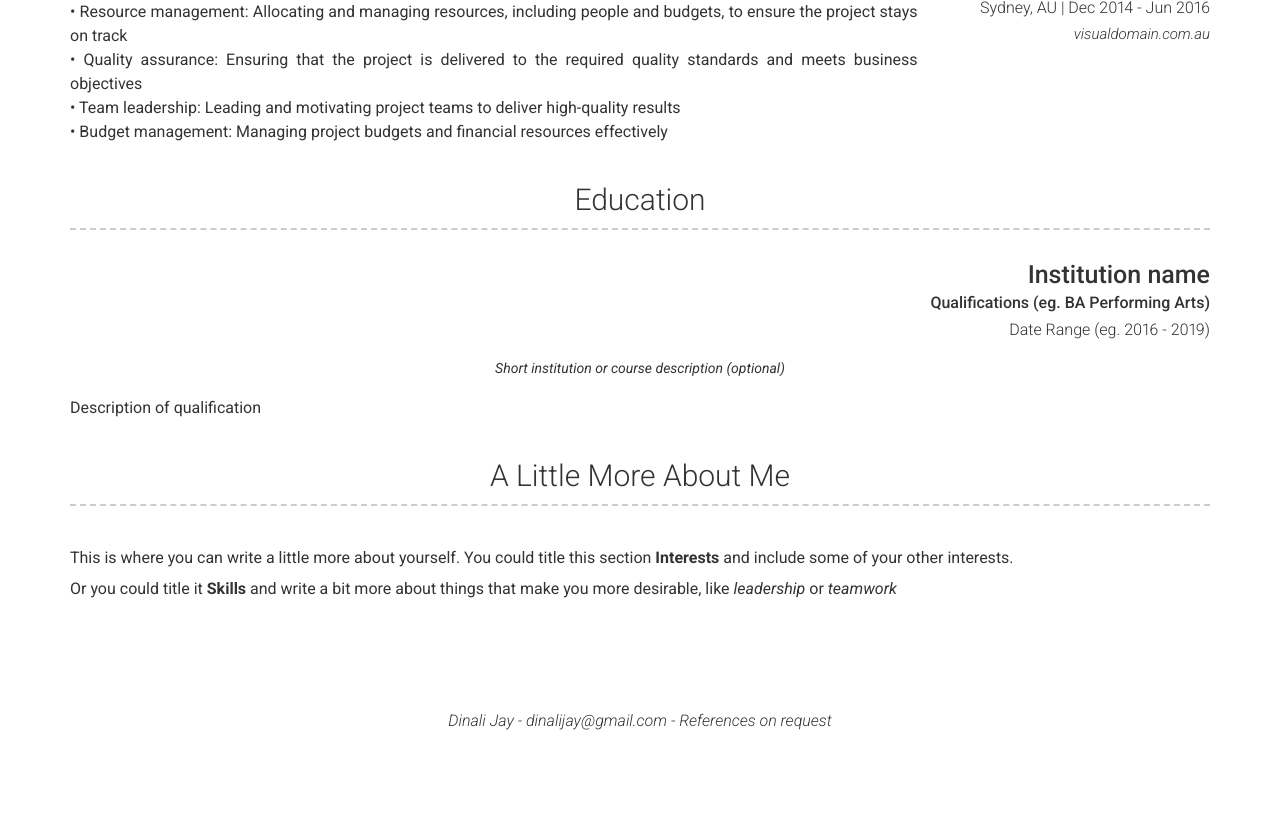
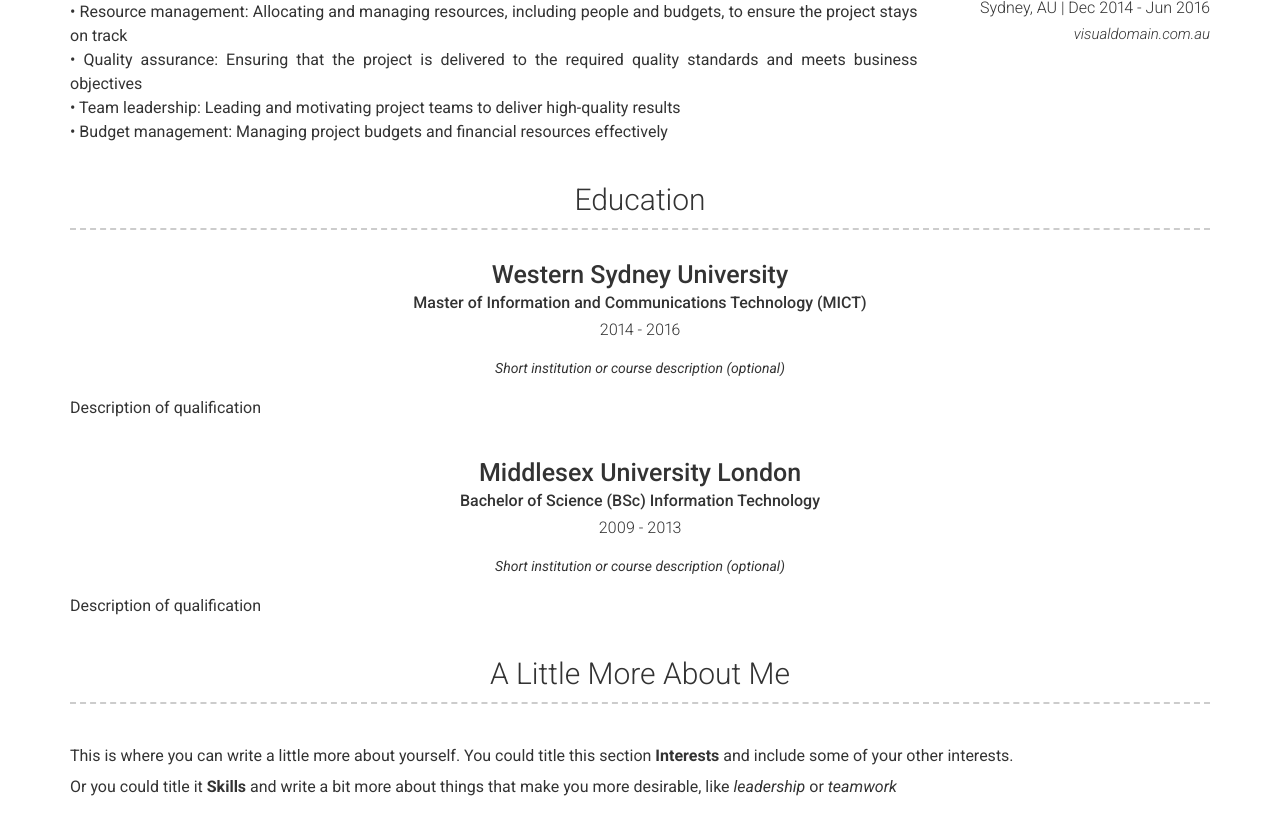
Before and after one commit to dontgimmedrama/dinali, a Jekyll site: the page built from index.md, in a window 1280 px wide and 900 px high, scrolled down 2959 px. Shown: the top 835 px of the window. Built offline with Jekyll 4.4.1, drawn with Linux system fonts in a browser that asks for light colours; nearby versions of some CDN libraries; before the commit the page ends 3699 px from its top, so only the background shows below that.

Commit message:
Add files via upload

```diff
--- a/_config.yml
+++ b/_config.yml
@@ -186,10 +186,18 @@ content:
   - title: Education
     layout: list
     content:
-      - layout: top-right
-        title: Institution name
-        sub_title: Qualifications (eg. BA Performing Arts)
-        caption: Date Range (eg. 2016 - 2019)
+      - layout: top-middle
+        title: Western Sydney University
+        sub_title: Master of Information and Communications Technology (MICT)
+        caption: 2014 - 2016
+        quote: >
+          Short institution or course description (optional)
+        description: | # this will include new lines to allow paragraphs
+          Description of qualification
+      - layout: top-middle
+        title: Middlesex University London
+        sub_title: Bachelor of Science (BSc) Information Technology
+        caption: 2009 - 2013
         quote: >
           Short institution or course description (optional)
         description: | # this will include new lines to allow paragraphs
```
